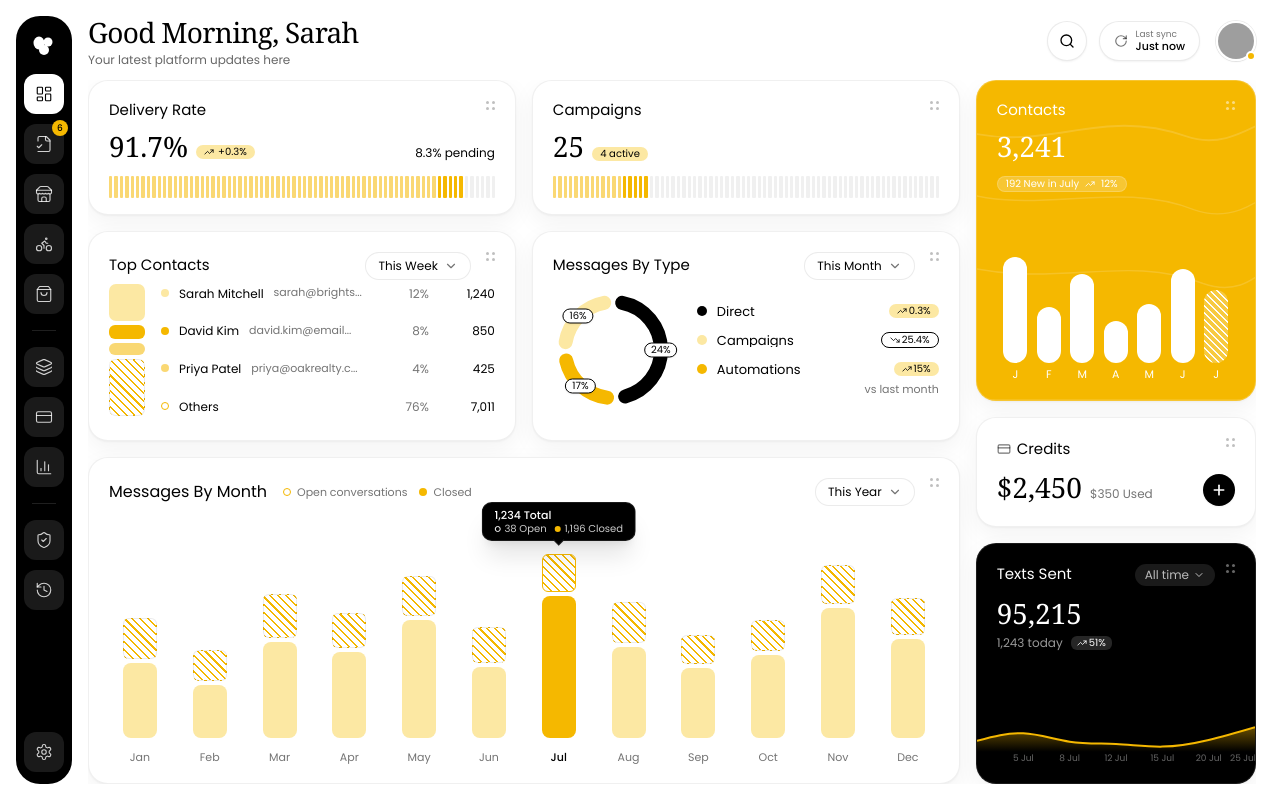
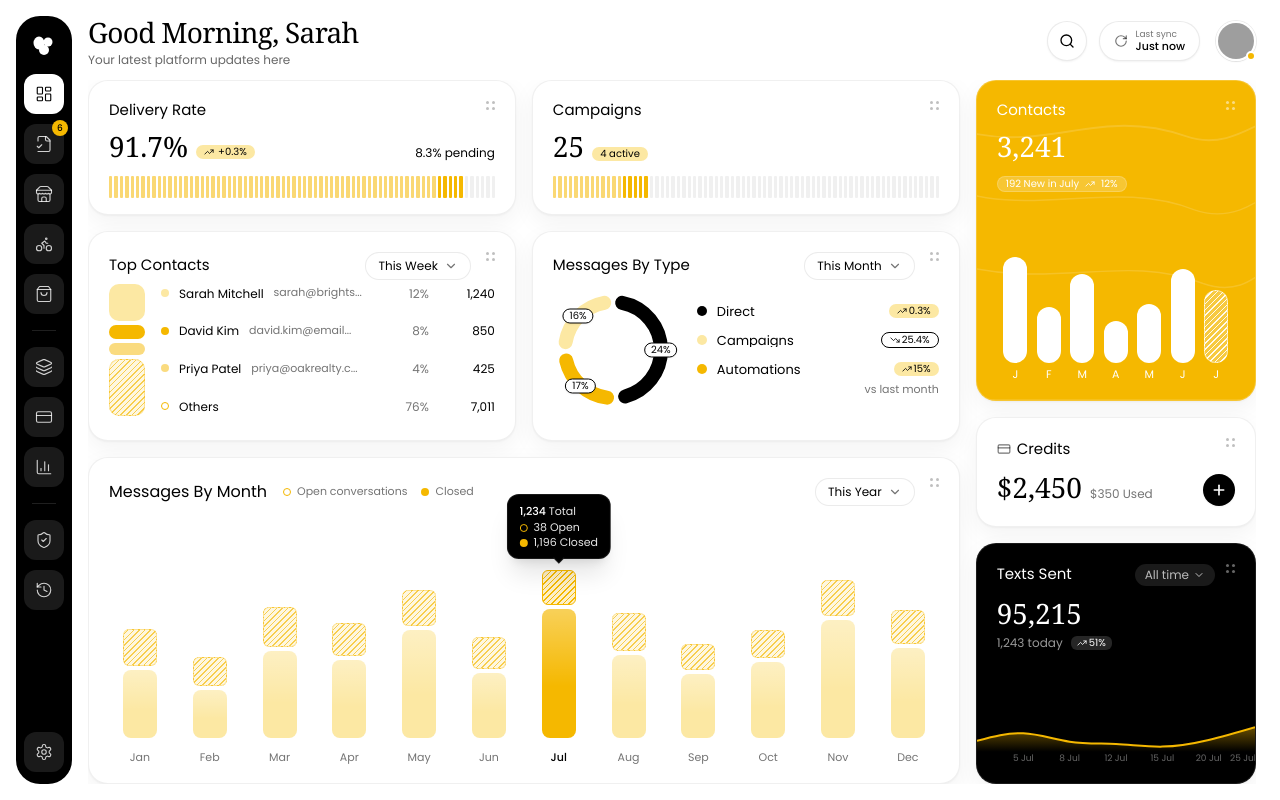
Before and after one commit to vortexdevelopment1/Fillcart, a React (Vite) app in the folder apps/admin-dashboard/: page / in a window 1280 px wide. Built offline with nearby package versions, Linux system fonts and the light colour scheme; grey boxes are pictures that could not be loaded; a web font is replaced by a local one.

Commit message:
fix(charts): implement reusable .hatch utilities, 3-line tooltip and glossy solid bars

```diff
--- a/apps/admin-dashboard/src/components/charts/PlatformActivityCard.tsx
+++ b/apps/admin-dashboard/src/components/charts/PlatformActivityCard.tsx
@@ -46,14 +46,14 @@ export const PlatformActivityCard: React.FC = () => {
           <h3 className="text-[16px] font-normal text-black tracking-[0px]">
             Messages By Month
           </h3>
-          <div className="flex items-center gap-3 text-xs text-black/55">
+          <div className="flex items-center gap-[14px]">
             <div className="flex items-center gap-1.5">
-              <span className="w-2 h-2 rounded-full border-[1.5px] border-primary bg-white inline-block" />
-              <span className="text-[11px] text-black/55">Open conversations</span>
+              <span className="w-2 h-2 rounded-full border-[1.5px] border-primary bg-transparent inline-block flex-shrink-0" />
+              <span className="font-sans text-[11px] text-black/55 leading-none">Open conversations</span>
             </div>
             <div className="flex items-center gap-1.5">
-              <span className="w-2 h-2 rounded-full bg-primary inline-block" />
-              <span className="text-[11px] text-black/55">Closed</span>
+              <span className="w-2 h-2 rounded-full bg-primary inline-block flex-shrink-0" />
+              <span className="font-sans text-[11px] text-black/55 leading-none">Closed</span>
             </div>
           </div>
         </div>
@@ -69,7 +69,7 @@ export const PlatformActivityCard: React.FC = () => {
       className="h-full flex-1 min-h-[220px] flex flex-col justify-between"
     >
       {/* Chart Canvas */}
-      <div className="flex-1 min-h-0 w-full pt-12 pb-0 flex flex-col justify-end">
+      <div className="flex-1 min-h-0 w-full pt-16 pb-0 flex flex-col justify-end">
         {/* 12 Columns aligned to bottom axis */}
         <div className="flex-1 min-h-0 w-full grid grid-cols-12 gap-1 md:gap-2 items-end">
           {monthlyData.map((item) => {
@@ -82,21 +82,25 @@ export const PlatformActivityCard: React.FC = () => {
                 onClick={() => setSelectedMonth(item.month)}
                 className="flex flex-col items-center justify-end h-full min-h-0 cursor-pointer relative"
               >
-                {/* Floating Dark Tooltip above Jul (BLACK #000000, white text) */}
+                {/* Floating Dark Tooltip above Jul (BLACK #000000, 3 separate lines) */}
                 {isSelected && (
-                  <div className="absolute -top-[52px] left-1/2 -translate-x-1/2 z-30 bg-black text-white text-[11px] font-sans py-1.5 px-3 rounded-[10px] shadow-xl whitespace-nowrap border border-white/10 pointer-events-none">
-                    <div className="font-medium text-[11px] leading-tight text-white mb-0.5 font-sans">
-                      {item.total.toLocaleString()} Total
+                  <div className="absolute -top-[76px] left-1/2 -translate-x-1/2 z-30 bg-black text-white text-[11px] font-sans p-[10px_12px] rounded-[12px] shadow-xl whitespace-nowrap border border-white/10 pointer-events-none flex flex-col gap-1 leading-[1.5]">
+                    {/* Line 1: 1,234 Total (number weight 500, "Total" weight 400) */}
+                    <div className="text-[11px] leading-tight text-white">
+                      <span className="font-medium text-white">{item.total.toLocaleString()}</span>{' '}
+                      <span className="font-normal text-white/90">Total</span>
                     </div>
-                    <div className="flex items-center gap-2 text-white/80 text-[10px] leading-none font-sans font-normal">
-                      <span className="flex items-center gap-1">
-                        <span className="w-1.5 h-1.5 rounded-full border border-white inline-block" />
-                        {item.open} Open
-                      </span>
-                      <span className="flex items-center gap-1">
-                        <span className="w-1.5 h-1.5 rounded-full bg-primary inline-block" />
-                        {item.closed.toLocaleString()} Closed
-                      </span>
+
+                    {/* Line 2: hollow dot (PRIMARY ring) + 38 Open */}
+                    <div className="flex items-center gap-1.5 text-white/90 text-[11px] leading-none font-normal">
+                      <span className="w-2 h-2 rounded-full border-[1.5px] border-primary bg-transparent inline-block flex-shrink-0" />
+                      <span>{item.open} Open</span>
+                    </div>
+
+                    {/* Line 3: solid PRIMARY dot + 1,196 Closed */}
+                    <div className="flex items-center gap-1.5 text-white/90 text-[11px] leading-none font-normal">
+                      <span className="w-2 h-2 rounded-full bg-primary inline-block flex-shrink-0" />
+                      <span>{item.closed.toLocaleString()} Closed</span>
                     </div>
 
                     {/* Caret */}
@@ -113,31 +117,29 @@ export const PlatformActivityCard: React.FC = () => {
                   }}
                 >
                   {/* TOP BLOCK (Open conversations):
-                      Reference: clean white background (#FFFFFF) with crisp PRIMARY (#F5B800) diagonal lines
-                      Selected month: 1.5px solid #F5B800 border
-                      Unselected month: 1px solid rgba(0, 0, 0, 0.08)
+                      Reusable .hatch / .hatch-active class
                   */}
                   <div
-                    className="w-full rounded-[6px] flex-shrink-0 transition-all duration-300"
+                    className={`w-full rounded-[6px] flex-shrink-0 transition-all duration-300 ${
+                      isSelected ? 'hatch-active' : 'hatch'
+                    }`}
                     style={{
                       height: `calc(${hatchedHeightPercent}% - 2px)`,
                       minHeight: '14px',
-                      backgroundColor: '#FFFFFF',
-                      backgroundImage: 'repeating-linear-gradient(45deg, #F5B800 0, #F5B800 1.5px, transparent 1.5px, transparent 5.5px)',
-                      border: isSelected ? '1.5px solid #F5B800' : '1px solid rgba(0, 0, 0, 0.08)',
                     }}
                   />
 
                   {/* BOTTOM BLOCK:
-                      Reference: rounded rectangle with rounded-[8px]
                       Normal month: solid SECONDARY #FCE8A3
                       Highlighted month: solid PRIMARY #F5B800
+                      Glossy inner gradient overlay: linear-gradient(180deg, rgba(255,255,255,0.35) 0%, rgba(255,255,255,0) 60%)
                   */}
                   <div
                     className="w-full rounded-[8px] flex-1 transition-all duration-300"
                     style={{
                       minHeight: '18px',
                       backgroundColor: isSelected ? '#F5B800' : '#FCE8A3',
+                      backgroundImage: 'linear-gradient(180deg, rgba(255,255,255,0.35) 0%, rgba(255,255,255,0) 60%)',
                     }}
                   />
                 </div>
--- a/apps/admin-dashboard/src/components/charts/RidersTallCard.tsx
+++ b/apps/admin-dashboard/src/components/charts/RidersTallCard.tsx
@@ -87,13 +87,11 @@ export const RidersTallCard: React.FC = () => {
               {/* Bar Area */}
               <div className="w-full flex-1 flex items-end justify-center min-h-0">
                 <div
-                  className="w-[24px] rounded-full transition-all duration-300"
+                  className={`w-[24px] rounded-full transition-all duration-300 ${
+                    bar.isHatched ? 'hatch-white' : 'bg-white'
+                  }`}
                   style={{
                     height: `${bar.heightPercent}%`,
-                    backgroundColor: bar.isHatched ? 'rgba(255, 255, 255, 0.25)' : '#FFFFFF',
-                    backgroundImage: bar.isHatched
-                      ? 'repeating-linear-gradient(45deg, rgba(255,255,255,0.95) 0, rgba(255,255,255,0.95) 1.5px, transparent 1.5px, transparent 5px)'
-                      : 'none',
                   }}
                 />
               </div>
--- a/apps/admin-dashboard/src/components/charts/TopOrdersCard.tsx
+++ b/apps/admin-dashboard/src/components/charts/TopOrdersCard.tsx
@@ -72,37 +72,33 @@ export const TopOrdersCard: React.FC = () => {
           className="w-[36px] h-full flex flex-col flex-shrink-0 select-none"
           style={{ gap: '4px' }}
         >
-          {/* Block 1: SECONDARY #FCE8A3, radius 7px */}
+          {/* Block 1: SECONDARY #FCE8A3, radius 10px */}
           <div
-            className="w-full rounded-[7px] bg-secondary transition-all"
+            className="w-full rounded-[10px] bg-secondary transition-all"
             style={{ height: '28%' }}
             title="Block 1 (Sarah Mitchell)"
           />
 
-          {/* Block 2: PRIMARY #F5B800, radius 6px */}
+          {/* Block 2: PRIMARY #F5B800, radius 8px */}
           <div
-            className="w-full rounded-[6px] bg-primary transition-all"
+            className="w-full rounded-[8px] bg-primary transition-all"
             style={{ height: '11%' }}
             title="Block 2 (David Kim)"
           />
 
-          {/* Block 3: PRIMARY at 55% opacity, radius 6px */}
+          {/* Block 3: PRIMARY at 50% opacity, radius 8px */}
           <div
-            className="w-full rounded-[6px] transition-all"
+            className="w-full rounded-[8px] transition-all"
             style={{
               height: '9%',
-              backgroundColor: 'rgba(245, 184, 0, 0.55)',
+              backgroundColor: 'rgba(245, 184, 0, 0.50)',
             }}
             title="Block 3 (Priya Patel)"
           />
 
-          {/* Block 4: Hatched pattern (PRIMARY lines on white), radius 7px */}
+          {/* Block 4: Hatched pattern (.hatch class), radius 10px */}
           <div
-            className="w-full flex-1 rounded-[7px] border border-black/[0.08] transition-all"
-            style={{
-              backgroundColor: '#FFFFFF',
-              backgroundImage: 'repeating-linear-gradient(45deg, #F5B800 0, #F5B800 1.5px, transparent 1.5px, transparent 5.5px)',
-            }}
+            className="w-full flex-1 rounded-[10px] hatch transition-all"
             title="Block 4 (Others)"
           />
         </div>
@@ -121,11 +117,11 @@ export const TopOrdersCard: React.FC = () => {
               {row.dotType === 'block3' && (
                 <div
                   className="w-[8px] h-[8px] rounded-full flex-shrink-0"
-                  style={{ backgroundColor: 'rgba(245, 184, 0, 0.55)' }}
+                  style={{ backgroundColor: 'rgba(245, 184, 0, 0.50)' }}
                 />
               )}
               {row.dotType === 'hollow' && (
-                <div className="w-[8px] h-[8px] rounded-full border-[1.5px] border-primary bg-white flex-shrink-0" />
+                <div className="w-[8px] h-[8px] rounded-full border-[1.5px] border-primary bg-transparent flex-shrink-0" />
               )}
 
               {/* Name: weight 400, text-black, Poppins 12px */}
--- a/apps/admin-dashboard/src/styles/index.css
+++ b/apps/admin-dashboard/src/styles/index.css
@@ -17,38 +17,41 @@
   }
 }
 
-/* Hatched / striped pattern styling */
-.hatched-pattern-primary-secondary {
-  background-color: var(--secondary);
+/* Global Hatched Utilities */
+.hatch {
+  background-color: rgba(245, 184, 0, 0.12);
   background-image: repeating-linear-gradient(
-    45deg,
-    var(--primary) 0,
-    var(--primary) 1.5px,
-    transparent 1.5px,
-    transparent 5px
+    -45deg,
+    rgba(245, 184, 0, 0.65) 0px,
+    rgba(245, 184, 0, 0.65) 1px,
+    transparent 1px,
+    transparent 4px
   );
+  border: 1px solid rgba(245, 184, 0, 0.35);
 }
 
-.hatched-pattern-primary-white {
-  background-color: var(--white);
+.hatch-active {
+  background-color: rgba(245, 184, 0, 0.22);
   background-image: repeating-linear-gradient(
-    45deg,
-    var(--primary) 0,
-    var(--primary) 1.5px,
-    transparent 1.5px,
-    transparent 5px
+    -45deg,
+    #F5B800 0px,
+    #F5B800 1px,
+    transparent 1px,
+    transparent 4px
   );
+  border: 1px solid #F5B800;
 }
 
-.hatched-pattern-white {
+.hatch-white {
   background-color: rgba(255, 255, 255, 0.25);
   background-image: repeating-linear-gradient(
-    45deg,
-    rgba(255, 255, 255, 0.95) 0,
-    rgba(255, 255, 255, 0.95) 1.5px,
-    transparent 1.5px,
-    transparent 5px
+    -45deg,
+    rgba(255, 255, 255, 0.9) 0px,
+    rgba(255, 255, 255, 0.9) 1px,
+    transparent 1px,
+    transparent 4px
   );
+  border: 1px solid rgba(255, 255, 255, 0.6);
 }
 
 /* Custom scrollbars */
```
